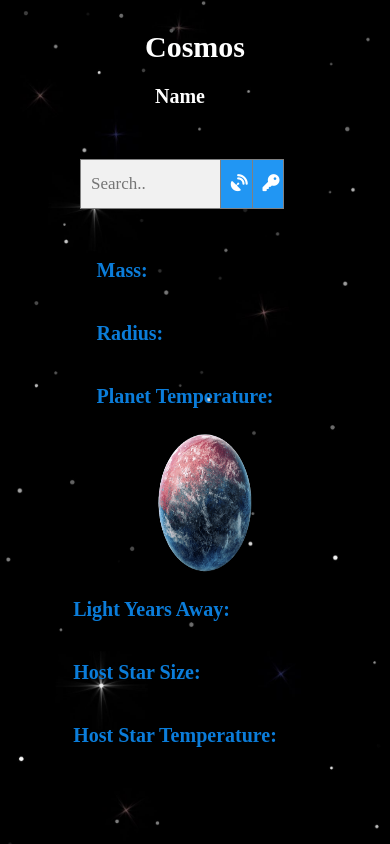
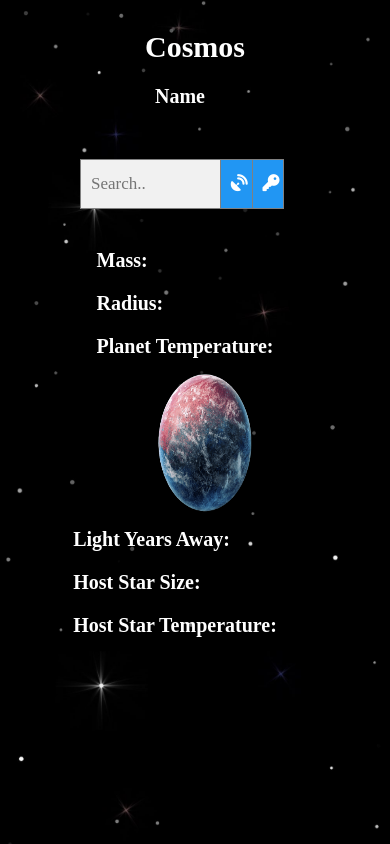
Before and after one commit to Pacman-1/cosmos, a React (Create React App) app: page / in a window 390 px wide. Built offline with nearby package versions, Linux system fonts and the light colour scheme; a web font is replaced by a local one.

Commit message:
updated color and margin to h3s

```diff
--- a/src/Components/Components/main.css
+++ b/src/Components/Components/main.css
@@ -185,16 +185,13 @@ form.example input[type=text] {
  @media only screen and (max-width: 600px) {
   .main h3{
     font-size: 20px;
-    margin: 20px;
+    margin: 10px;
     max-height: 50px;
     white-space: nowrap;
-
   }
 
   .main h1{
     font-size: 20px;
-
-
   }
   .main {
     margin-right: 20px;
@@ -207,7 +204,7 @@ form.example input[type=text] {
   display: flex;
   align-items: center;
   flex-direction: column;
-  color: #0b7dda;
+  color: #ffffff;
 }
 .hero img{
   height: 150px;
```
